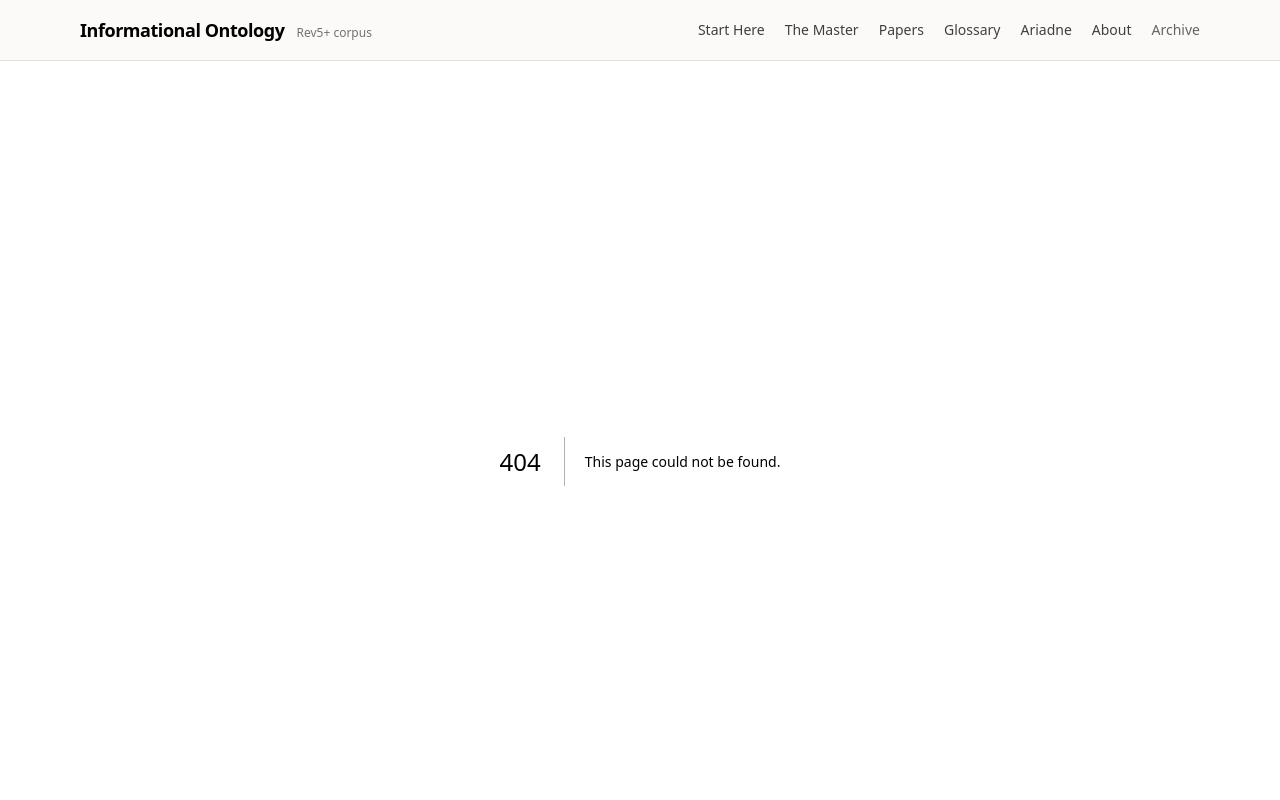
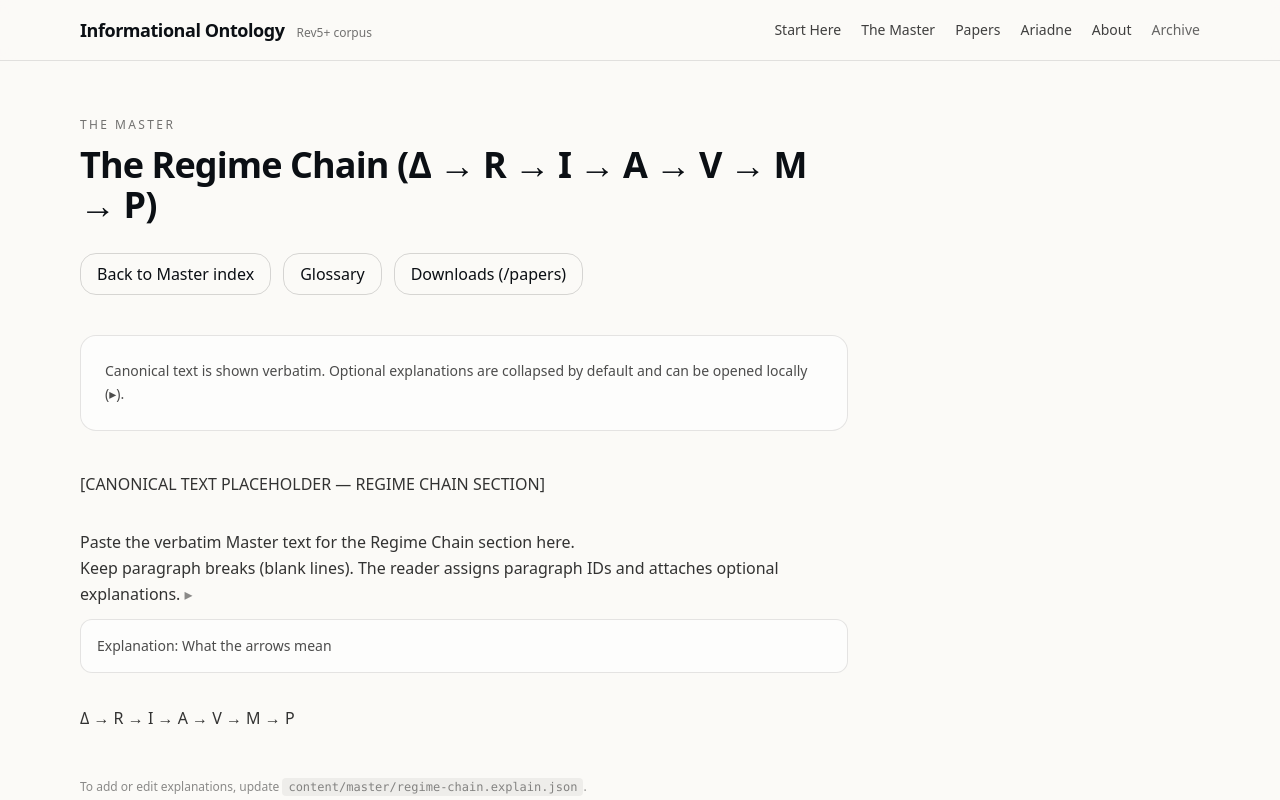
Before and after one commit to MindsEye69/information-ontology-site, a Next.js app: page /master/regime-chain in a window 1280 px wide. Before the commit this address had no page. Shown: the top 800 px of the page. Built offline with nearby package versions, Linux system fonts and the light colour scheme.

Commit message:
Patch for master styling

```diff
--- /dev/null
+++ b/app/master/[slug]/page.tsx
@@ -0,0 +1,103 @@
+import { notFound } from "next/navigation";
+import Link from "next/link";
+import sectionsData from "@/content/master/sections.json";
+import fs from "fs";
+import path from "path";
+
+type Section = { slug: string; title: string; file: string; explain: string };
+
+function getContent(slug: string) {
+  const sections = (sectionsData as any).sections as Section[];
+  const s = sections.find((x) => x.slug === slug);
+  if (!s) return null;
+
+  const base = path.join(process.cwd(), "content", "master");
+  const txtPath = path.join(base, s.file);
+  const explainPath = path.join(base, s.explain);
+
+  const text = fs.readFileSync(txtPath, "utf8");
+  const explain = fs.existsSync(explainPath) ? JSON.parse(fs.readFileSync(explainPath, "utf8")) : {};
+  return { meta: s, text, explain };
+}
+
+function Paragraph({
+  id,
+  text,
+  explanation,
+}: {
+  id: string;
+  text: string;
+  explanation?: { title?: string; text: string };
+}) {
+  const has = !!explanation;
+  return (
+    <div className="relative">
+      <p className="text-black/80 leading-relaxed whitespace-pre-wrap">
+        {text}
+        {has ? <a href={`#${id}`} className="no-underline text-black/45 hover:text-black/70">{" "}▸</a> : null}
+      </p>
+
+      {has ? (
+        <details id={id} className="mt-3 rounded-xl border border-black/10 bg-white/60 p-4">
+          <summary className="cursor-pointer list-none text-sm font-medium text-black/70">
+            Explanation{explanation?.title ? `: ${explanation.title}` : ""}
+          </summary>
+          <div className="mt-2 text-sm text-black/70 leading-relaxed whitespace-pre-wrap">
+            {explanation.text}
+          </div>
+        </details>
+      ) : null}
+    </div>
+  );
+}
+
+export default function MasterSectionPage({ params }: { params: { slug: string } }) {
+  const data = getContent(params.slug);
+  if (!data) return notFound();
+
+  const paras = data.text
+    .replace(/\r\n/g, "\n")
+    .split(/\n\s*\n/g)
+    .map((p) => p.trim())
+    .filter(Boolean);
+
+  return (
+    <div className="mx-auto max-w-6xl px-4 py-14">
+      <div className="max-w-3xl">
+        <p className="text-xs uppercase tracking-[0.2em] text-black/55">The Master</p>
+        <h1 className="mt-3 text-3xl md:text-4xl font-semibold tracking-tight">{data.meta.title}</h1>
+
+        <div className="mt-7 flex flex-wrap gap-3">
+          <Link href="/master" className="no-underline inline-flex items-center rounded-2xl px-4 py-2 border border-black/15">
+            Back to Master index
+          </Link>
+          <Link href="/glossary" className="no-underline inline-flex items-center rounded-2xl px-4 py-2 border border-black/15">
+            Glossary
+          </Link>
+          <Link href="/papers" className="no-underline inline-flex items-center rounded-2xl px-4 py-2 border border-black/15">
+            Downloads (/papers)
+          </Link>
+        </div>
+
+        <div className="mt-10 rounded-2xl border border-black/10 bg-white/60 p-6">
+          <p className="text-sm text-black/70 leading-relaxed">
+            Canonical text is shown verbatim. Optional explanations are collapsed by default and can be opened locally (▸).
+          </p>
+        </div>
+
+        <div className="mt-10 space-y-8">
+          {paras.map((p, idx) => {
+            const pid = `p${idx + 1}`;
+            const ex = (data.explain as any)[pid];
+            return <Paragraph key={pid} id={pid} text={p} explanation={ex} />;
+          })}
+        </div>
+
+        <p className="mt-12 text-xs text-black/45">
+          To add or edit explanations, update{" "}
+          <code className="bg-black/5 px-1.5 py-0.5 rounded">content/master/{data.meta.explain}</code>.
+        </p>
+      </div>
+    </div>
+  );
+}
--- a/app/page.tsx
+++ b/app/page.tsx
@@ -27,6 +27,13 @@ export default function HomePage() {
             Ariadne (Offline)
           </Link>
         </div>
+
+        <div className="mt-10 rounded-2xl border border-black/10 bg-white/60 p-5">
+          <p className="text-sm text-black/70">
+            Looking for the earlier Rev5-era site layout? Use the <span className="font-medium">Archive</span> link in the header.
+            (You’ll set the final archive URL in <code className="text-xs bg-black/5 px-1.5 py-0.5 rounded">components/site-header.tsx</code>.)
+          </p>
+        </div>
       </div>
     </div>
   );
--- a/components/site-header.tsx
+++ b/components/site-header.tsx
@@ -4,7 +4,6 @@ const nav = [
   { href: "/start-here", label: "Start Here" },
   { href: "/master", label: "The Master" },
   { href: "/papers", label: "Papers" },
-  { href: "/glossary", label: "Glossary" },
   { href: "/ariadne", label: "Ariadne" },
   { href: "/about", label: "About" },
 ];
--- /dev/null
+++ b/content/master/regime-chain.explain.json
@@ -0,0 +1,6 @@
+{
+  "p2": {
+    "title": "What the arrows mean",
+    "text": "The arrows indicate a fixed ordering of regime emergence (constraint-ordering), not a substance-causal chain."
+  }
+}
--- /dev/null
+++ b/content/master/sections.json
@@ -0,0 +1,10 @@
+{
+  "sections": [
+    {
+      "slug": "regime-chain",
+      "title": "The Regime Chain (\u0394 \u2192 R \u2192 I \u2192 A \u2192 V \u2192 M \u2192 P)",
+      "file": "regime-chain.txt",
+      "explain": "regime-chain.explain.json"
+    }
+  ]
+}
```
Also changed, not shown: content/master/regime-chain.txt (added), public/papers/README.txt.
